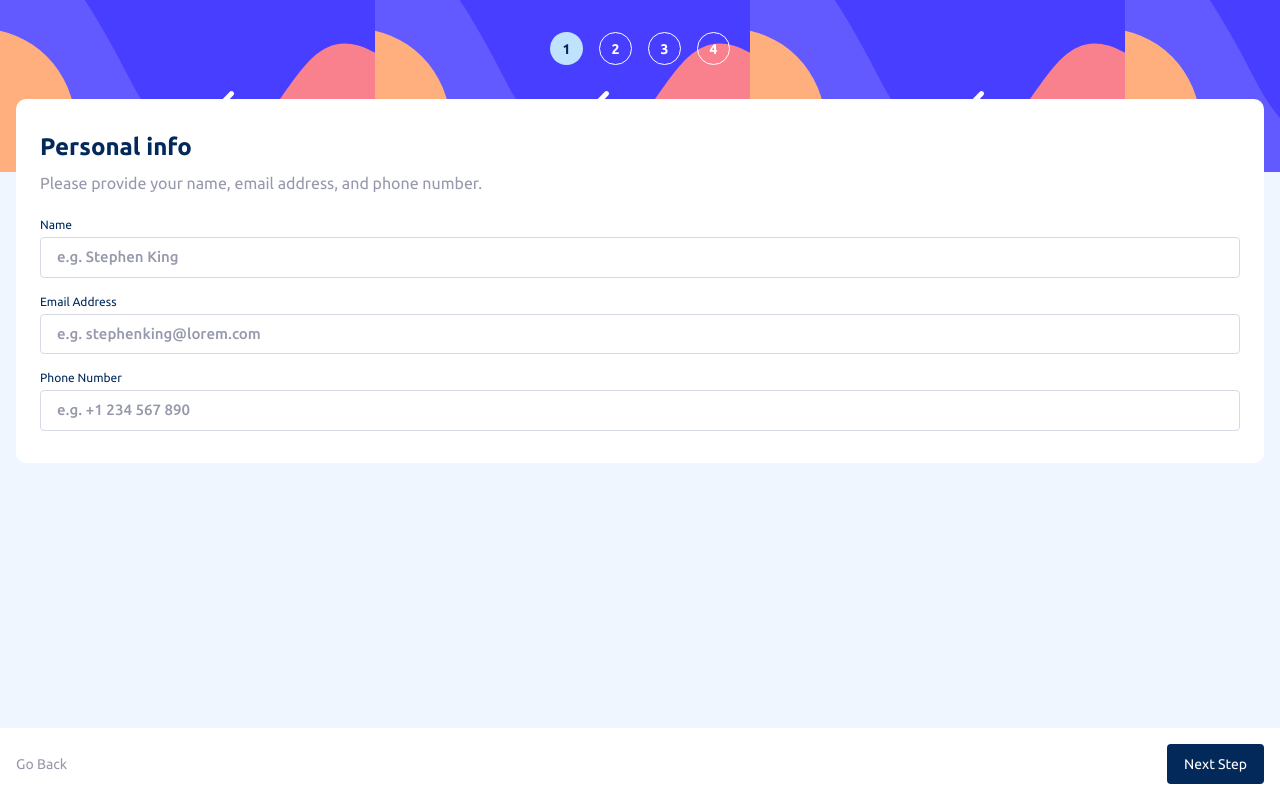
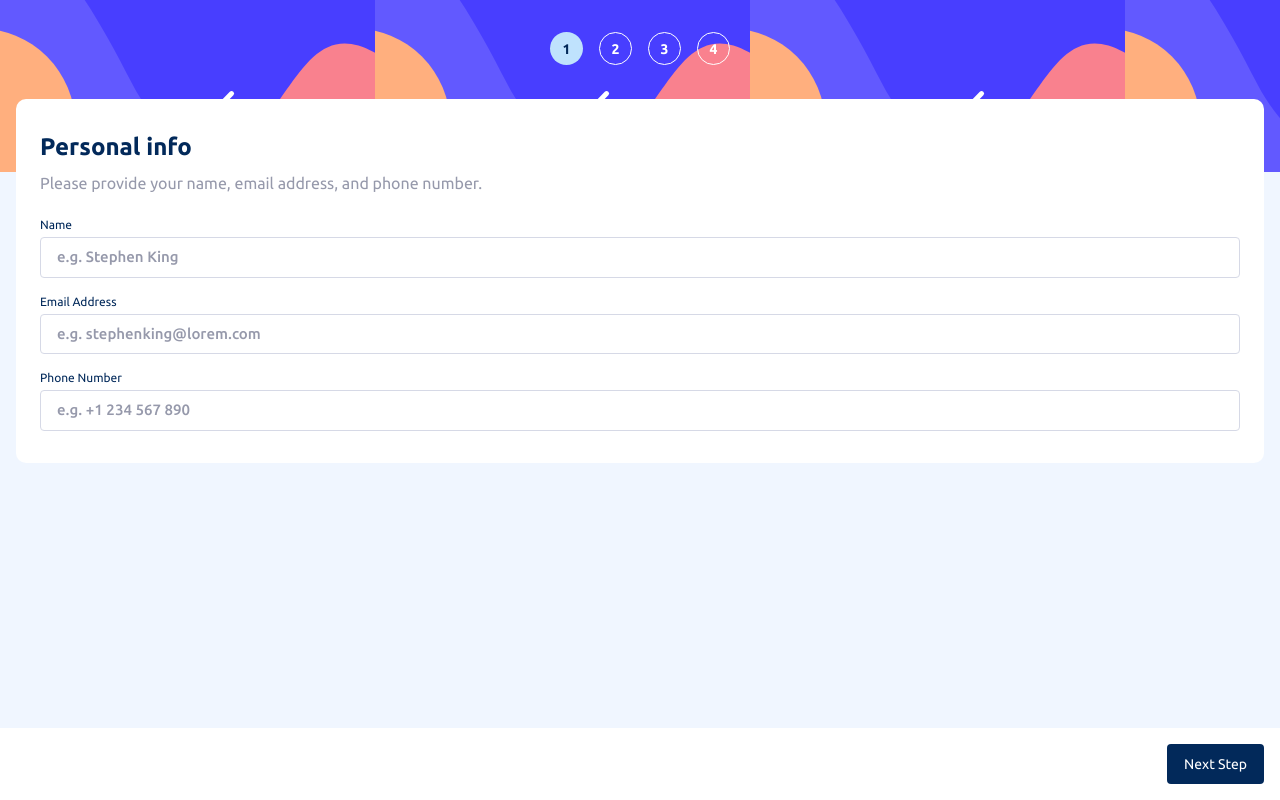
Before and after one commit to kncalderong/multistep-form, a React (Vite) app: page / in a window 1280 px wide. Built offline with nearby package versions, Linux system fonts and the light colour scheme.

Commit message:
feat: personal-info form section finished

```diff
--- a/src/components/FormInputRow.tsx
+++ b/src/components/FormInputRow.tsx
@@ -9,15 +9,25 @@ type FormInputRowProps = {
   label: string
   placeHolder: string
   type: string
+  showAlert?: boolean
+  alertMessage?: string
+  refHook: React.RefObject<HTMLInputElement>
 }
 
-const FormInputRow = ({setValue,value, name, label, placeHolder, type}: FormInputRowProps) => {
+const FormInputRow = ({ setValue, value, name, label, placeHolder, type, showAlert, alertMessage,refHook }: FormInputRowProps) => {
   return (
-    <div className='flex flex-col items-start' >
-          <label className='text-xs text-marine-blue ' htmlFor={name}>{label}</label>
-          <input type={type} value={value} name={name} onChange={(e) => {
-            handleChange(e, setValue)
-          }} placeholder={placeHolder} className='border-light-gray rounded-[4px] px-4 py-2 border-[1px] mt-1 w-full focus:border-purplish-blue focus-visible:outline-none text-marine-blue text-[15px] placeholder-cool-gray placeholder:font-medium ' />
+    <div className='flex flex-col items-start relative' >
+      <label className='text-xs text-marine-blue ' htmlFor={name}>{label}</label>
+      <input type={type} value={value} name={name} onChange={(e) => {
+          handleChange(e, setValue)
+      }}
+        ref={refHook}
+        placeholder={placeHolder} className={`border-light-gray rounded-[4px] px-4 py-2 border-[1px] mt-1 w-full ${showAlert ? 'focus:border-strawberry-red' : 'focus:border-purplish-blue'} focus-visible:outline-none text-marine-blue text-[15px] placeholder-cool-gray placeholder:font-medium`} />
+      {showAlert && (
+        <div className='absolute right-0 text-xs text-strawberry-red font-bold' >
+          {alertMessage}
+        </div>
+      )}
     </div>
   )
 }
--- a/src/context/appContext.tsx
+++ b/src/context/appContext.tsx
@@ -11,24 +11,31 @@ type AppProviderProps = {
 }
 
 export const initialState: AppContextStateType  = {
-  isFinished: false
+  isFinished: false,
+  name: '',
+  email: '',
+  phone: ''
 }
 
 const AppProvider = ({children }: AppProviderProps) => {
   const [state , dispatch] = useReducer(reducer, initialState)
 
-  const updateForm = () => {
+  const updateInfo = (key: string, value: any) => {
     dispatch({
-      type: ReducerActionKind.FINISH_FORM, payload: {
-        isFinished: true
+      type: ReducerActionKind.UPDATE_FORM, payload: {
+        key,
+        value
       }
     })
   }
 
+  console.log('state: ', state);
+
+
   return (
     <AppContext.Provider value={{
       ...state,
-      updateForm
+      updateInfo
     }}>
       {children}
     </AppContext.Provider>
--- a/src/context/reducer.ts
+++ b/src/context/reducer.ts
@@ -3,10 +3,10 @@ import { ReducerActionKind, ReducerActionsType, AppContextStateType } from '../t
 
 const reducer = (state:  AppContextStateType, action: ReducerActionsType): AppContextStateType => {
 
-  if (action.type === ReducerActionKind.FINISH_FORM) {
+  if (action.type === ReducerActionKind.UPDATE_FORM) {
     return {
       ...state,
-      isFinished: action.payload.isFinished
+      [action.payload.key]: action.payload.value
     }
   }
   throw new Error(`no such action : ${action}`);
--- a/src/pages/form/PersonalInfo.tsx
+++ b/src/pages/form/PersonalInfo.tsx
@@ -1,26 +1,113 @@
-import { useState } from 'react'
+import { useState, useRef } from 'react'
 import { useAppContext } from '../../context/appContext'
-import handleChange from '../../utils/handleChange'
 import FormInputRow from '../../components/FormInputRow'
+import validateEmail from '../../utils/validateEmail'
+import { useNavigate } from 'react-router-dom'
 
 
 
+export type FormInput = {
+  value: string
+  showAlert: boolean
+  alertMessage: string
+}
+
 const PersonalInfo = () => {
-  const [name, setName] = useState<string>('')
-  const [email, setEmail] = useState<string>('')
-  const [phone, setPhone] = useState<string>('')
-  const { } = useAppContext()
+  const { name: nameContext, email: emailContext, phone: phoneContext, updateInfo } = useAppContext()
+  const navigate = useNavigate()
+
+  const [name, setName] = useState<FormInput>({value: nameContext, alertMessage:'This field is required',showAlert: false})
+  const [email, setEmail] = useState<FormInput>({value: emailContext, alertMessage:'This field is required',showAlert: false})
+  const [phone, setPhone] = useState<FormInput>({value: phoneContext, alertMessage:'This field is required',showAlert: false})
+  const inputNameRef = useRef<HTMLInputElement>(null)
+  const inputEmailRef = useRef<HTMLInputElement>(null)
+  const inputPhoneRef = useRef<HTMLInputElement>(null)
+
+  const runValidations = () => {
+    //validation for name field
+    if (name.value.length < 1) {
+      setName((prevState: FormInput) => {
+        return {
+          ...prevState,
+          showAlert: true
+        }
+      })
+      inputNameRef.current?.focus()
+      return
+    }
+
+    //validations for email field
+    if (email.value.length < 1) {
+      setEmail((prevState: FormInput) => {
+        return {
+          ...prevState,
+          showAlert: true,
+        }
+      })
+      inputEmailRef.current?.focus()
+      return
+    }
+    const validationResult = validateEmail(email.value)
+    if (!validationResult) {
+      setEmail((prevState: FormInput) => {
+        return {
+          ...prevState,
+          showAlert: true,
+          alertMessage: 'Please provide a valid email'
+        }
+      })
+      inputEmailRef.current?.focus()
+      return
+    }
+    if (validationResult) {
+      setEmail((prevState: FormInput) => {
+        return {
+          ...prevState,
+          value: validationResult  //to set a clean value for email: inLowerCase and without spaces
+        }
+      })
+    }
+
+    //validations for Phone number
+    if (phone.value.length < 1) {
+      setPhone((prevState: FormInput) => {
+        return {
+          ...prevState,
+          showAlert: true
+        }
+      })
+      inputPhoneRef.current?.focus()
+      return
+    }
+
+    //to update info in context global state
+    updateInfo('name', name.value)
+    updateInfo('email', email.value)
+    updateInfo('phone', phone.value)
+
+    navigate('select-plan')
+  }
 
   return (
-    <form className='flex flex-col'>
-      <h2 className='text-2xl text-marine-blue font-bold mb-2' >Personal info</h2>
-      <p className='text-cool-gray mb-[22px]' >Please provide your name, email address, and phone number.</p>
-      <div className='flex flex-col  gap-4 '>
-        <FormInputRow type='text' value={name} setValue={setName} label='Name' placeHolder='e.g. Stephen King' name='name' />
-        <FormInputRow type='email' value={email} setValue={setEmail} label='Email Address' placeHolder='e.g. stephenking@lorem.com' name='email' />
-        <FormInputRow type='number' value={phone} setValue={setPhone} label='Phone Number' placeHolder='e.g. +1 234 567 890' name='phone' />
+
+    <div className='flex flex-col grow' >
+      <div className='flex justify-center items-start p-4 grow bg-magnolia'>
+        <div className='bg-white py-8 px-6 w-full rounded-[10px] mt-[-89px] ' >
+          <form className='flex flex-col'>
+            <h2 className='text-2xl text-marine-blue font-bold mb-2' >Personal info</h2>
+            <p className='text-cool-gray mb-[22px]' >Please provide your name, email address, and phone number.</p>
+            <div className='flex flex-col  gap-4 '>
+              <FormInputRow type='text' value={name.value} setValue={setName} label='Name' placeHolder='e.g. Stephen King' name='name' refHook={inputNameRef} showAlert={name.showAlert} alertMessage={name.alertMessage} />
+              <FormInputRow type='email' value={email.value} setValue={setEmail} label='Email Address' placeHolder='e.g. stephenking@lorem.com' name='email' refHook={inputEmailRef} showAlert={email.showAlert} alertMessage={email.alertMessage} />
+              <FormInputRow type='number' value={phone.value} setValue={setPhone} label='Phone Number' placeHolder='e.g. +1 234 567 890' name='phone' refHook={inputPhoneRef} showAlert={phone.showAlert} alertMessage={phone.alertMessage} />
+            </div>
+          </form>
+        </div>
       </div>
-    </form>
+      <div className='flex justify-end p-4 items-center'>
+        <div className='w-[97px] h-[40px] bg-marine-blue text-white text-sm flex justify-center items-center rounded-[4px] cursor-pointer' onClick={()=>runValidations() } >Next Step</div>
+      </div>
+    </div>
   )
 }
 
--- a/src/pages/form/SharedLayoutForm.tsx
+++ b/src/pages/form/SharedLayoutForm.tsx
@@ -9,18 +9,7 @@ const SharedLayoutForm = () => {
       <div className='flex justify-center items-start h-[172px] pt-8' style={{backgroundImage: `url(${BgMobile})`}} >
         <FormNavbar/>
       </div>
-      <div className='flex flex-col grow' >
-        <div className='flex justify-center items-start p-4 grow bg-magnolia'>
-          <div className='bg-white py-8 px-6 w-full rounded-[10px] mt-[-89px] ' >
-            <Outlet />
-          </div>
-        </div>
-        <div className='flex justify-between p-4 items-center'>
-          <NavLink  to='' className='text-sm text-cool-gray' >Go Back</NavLink>
-          <NavLink  to='' className='w-[97px] h-[40px] bg-marine-blue text-white text-sm flex justify-center items-center rounded-[4px]' >Next Step</NavLink>
-        </div>
-      </div>
-
+      <Outlet />
     </div>
   )
 }
--- a/src/types/AppContext.type.ts
+++ b/src/types/AppContext.type.ts
@@ -1,5 +1,5 @@
 import { AppContextStateType } from './AppState.type';
 
 export interface AppContextValueType extends AppContextStateType {
-  updateForm: () => void
+  updateInfo: (key: string, value: any) => void
 }
--- a/src/types/AppState.type.ts
+++ b/src/types/AppState.type.ts
@@ -1,3 +1,6 @@
 export type AppContextStateType = {
   isFinished: boolean
+  name: string
+  email: string
+  phone: string
 }
--- a/src/types/Reducer.type.ts
+++ b/src/types/Reducer.type.ts
@@ -1,5 +1,5 @@
 export enum ReducerActionKind {
-  FINISH_FORM = 'FINISH_FORM',
+  UPDATE_FORM = 'UPDATE_FORM',
 }
 
 type ReducerAction<T, P> = {
@@ -8,4 +8,4 @@ type ReducerAction<T, P> = {
 }
 
 export type ReducerActionsType =
-  | ReducerAction<ReducerActionKind.FINISH_FORM, { isFinished: boolean }>
+  | ReducerAction<ReducerActionKind.UPDATE_FORM, { key: string, value: any}>
--- a/src/utils/handleChange.ts
+++ b/src/utils/handleChange.ts
@@ -1,5 +1,13 @@
-const handleChange = (event: React.ChangeEvent<HTMLInputElement>, setFunction: React.SetStateAction<any> ) => {
-  setFunction(event.target.value)
+import { FormInput } from './../pages/form/PersonalInfo';
+
+const handleChange = (event: React.ChangeEvent<HTMLInputElement>, setFunction: React.SetStateAction<any>) => {
+  setFunction((prevState: FormInput) => {
+    return {
+      alertMessage:'This field is required', //to restore default value
+      showAlert: false, //to restore default value
+      value: event.target.value // this is the value to change
+    }
+  })
 }
 
 export default handleChange
--- /dev/null
+++ b/src/utils/validateEmail.ts
@@ -0,0 +1,10 @@
+const validateEmail = (email: string) => {
+  const regex = /^(([^<>()[\]\\.,;:\s@"]+(\.[^<>()[\]\\.,;:\s@"]+)*)|(".+"))@((\[[0-9]{1,3}\.[0-9]{1,3}\.[0-9]{1,3}\.[0-9]{1,3}\])|(([a-zA-Z\-0-9]+\.)+[a-zA-Z]{2,}))$/
+  const emailToTest = email.toLowerCase().replace(/ /g, '')
+  if (regex.test(emailToTest)) {
+    return emailToTest
+  }
+  return ''
+};
+
+export default validateEmail
```
